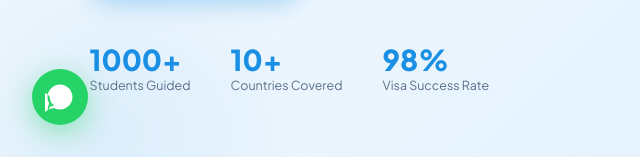
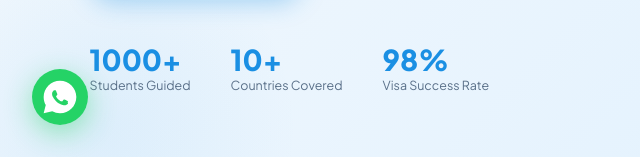
Before and after one commit to Raj-DigiSurf/abus-overseas, a plain HTML site: page index.html in a window 1280 px wide. Shown: the part 643-800 px from the top of the page, 0-640 px from the left. Drawn offline with Linux system fonts and the light colour scheme.

Commit message:
Replace WhatsApp float icon with official-style SVG logo
Co-Authored-By: Claude Sonnet 4.6 <noreply@anthropic.com>

```diff
--- a/footer.html
+++ b/footer.html
@@ -55,5 +55,5 @@
 
 <!-- WhatsApp Float -->
 <a href="https://wa.me/919979921217" class="wa-float" target="_blank" rel="noopener" aria-label="Chat on WhatsApp">
-  <svg viewBox="0 0 24 24" fill="currentColor"><path d="M17.472 14.382c-.297-.149-1.758-.867-2.03-.967-.273-.099-.471-.148-.67.15-.197.297-.767.966-.94 1.164-.173.199-.347.223-.644.075-.297-.15-1.255-.463-2.39-1.475-.883-.788-1.48-1.761-1.653-2.059-.173-.297-.018-.458.13-.606.134-.133.298-.347.446-.52.149-.174.198-.298.298-.497.099-.198.05-.371-.025-.52-.075-.149-.669-1.612-.916-2.207-.242-.579-.487-.5-.669-.51-.173-.008-.371-.01-.57-.01-.198 0-.52.074-.792.372-.272.297-1.04 1.016-1.04 2.479 0 1.462 1.065 2.875 1.213 3.074.149.198 2.096 3.2 5.077 4.487.709.306 1.262.489 1.694.625.712.227 1.36.195 1.871.118.571-.085 1.758-.719 2.006-1.413.248-.694.248-1.289.173-1.413-.074-.124-.272-.198-.57-.347z"/><path d="M12.004 2C6.48 2 2 6.48 2 12.004c0 1.77.463 3.43 1.27 4.88L2 22l5.234-1.246A9.94 9.94 0 0012.004 22C17.52 22 22 17.52 22 12.004S17.52 2 12.004 2zm0 18.19a8.17 8.17 0 01-4.17-1.14l-.3-.18-3.1.74.79-2.99-.2-.31A8.19 8.19 0 113.82 12c0 4.52 3.68 8.19 8.18 8.19z"/></svg>
+  <svg viewBox="0 0 48 48" fill="none" xmlns="http://www.w3.org/2000/svg"><circle cx="24" cy="24" r="24" fill="#25D366"/><path d="M24 10C16.27 10 10 16.27 10 24c0 2.49.65 4.83 1.79 6.86L10 38l7.35-1.76A13.93 13.93 0 0024 38c7.73 0 14-6.27 14-14S31.73 10 24 10zm7.01 19.41c-.3.83-1.73 1.59-2.38 1.69-.6.09-1.36.13-2.19-.14-.5-.16-1.15-.38-1.97-.74-3.46-1.49-5.73-4.97-5.9-5.2-.17-.23-1.38-1.84-1.38-3.51 0-1.67.88-2.49 1.19-2.83.3-.34.66-.43.88-.43.22 0 .44.01.63.02.2.01.48-.08.75.57.28.67.96 2.34 1.04 2.51.08.17.14.37.03.6-.11.22-.17.36-.33.55-.17.19-.35.43-.5.58-.17.17-.34.35-.15.68.19.34.86 1.42 1.85 2.3 1.27 1.13 2.34 1.48 2.68 1.65.34.17.54.14.74-.08.2-.23.86-.99 1.09-1.33.23-.34.45-.28.76-.17.3.11 1.93.91 2.26 1.08.33.17.55.25.63.39.08.14.08.8-.22 1.62z" fill="#fff"/></svg>
 </a>
--- a/styles.css
+++ b/styles.css
@@ -141,9 +141,9 @@ footer { background: var(--blue-deep); color: rgba(255,255,255,.75); padding: 4r
 /* ===================================================================
    WHATSAPP FLOAT
    =================================================================== */
-.wa-float { position: fixed; bottom: 2rem; left: 2rem; z-index: 900; background: #25d366; color: #fff; width: 56px; height: 56px; border-radius: 50%; display: flex; align-items: center; justify-content: center; box-shadow: 0 8px 28px rgba(37,211,102,.45); transition: all .2s; text-decoration: none; }
-.wa-float:hover { background: #128c4a; transform: translateY(-2px) scale(1.05); }
-.wa-float svg { width: 30px; height: 30px; }
+.wa-float { position: fixed; bottom: 2rem; left: 2rem; z-index: 900; background: transparent; color: #fff; width: 56px; height: 56px; border-radius: 50%; display: flex; align-items: center; justify-content: center; box-shadow: 0 8px 28px rgba(37,211,102,.45); transition: all .2s; text-decoration: none; }
+.wa-float:hover { transform: translateY(-2px) scale(1.05); }
+.wa-float svg { width: 56px; height: 56px; }
 
 /* ===================================================================
    INDEX PAGE — HERO
```
